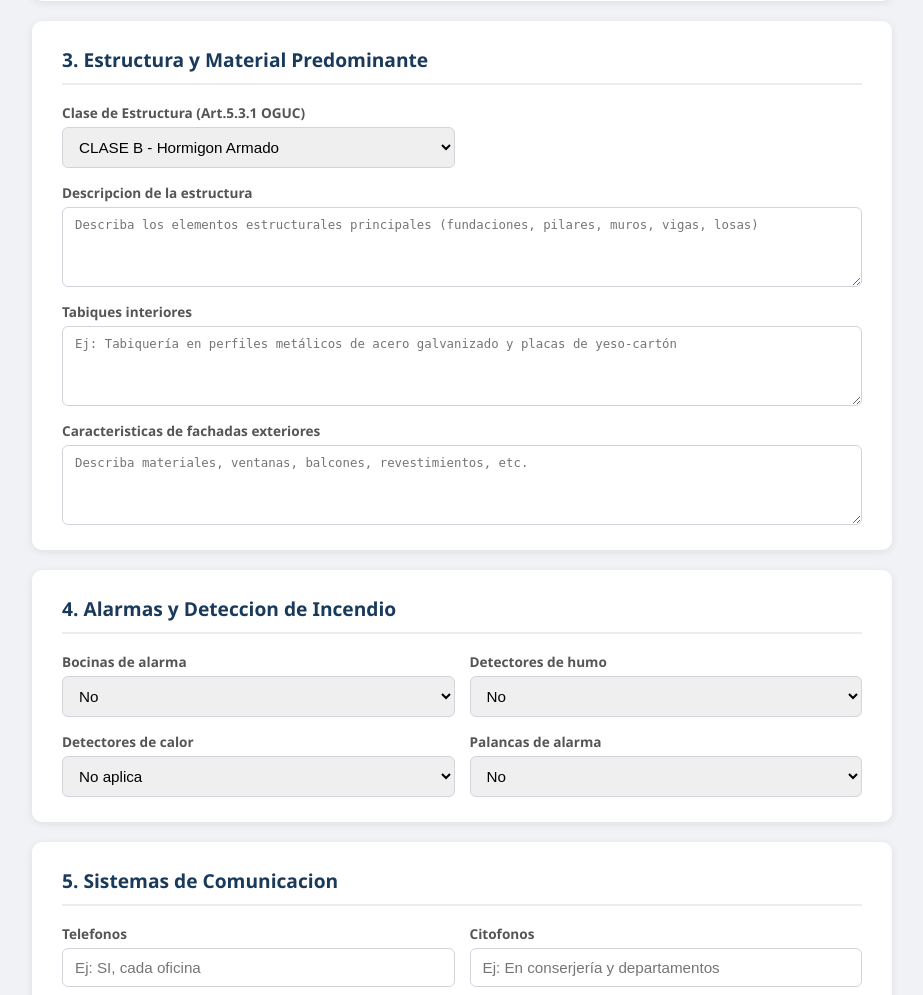
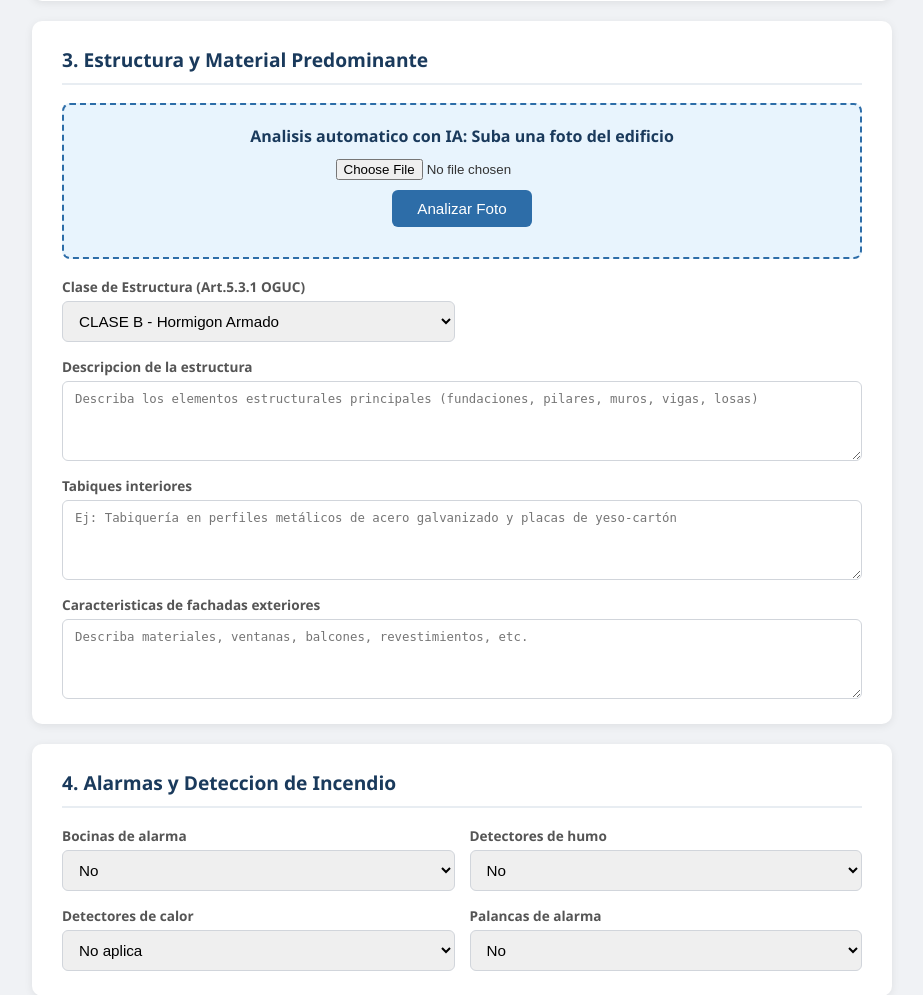
Before and after one commit to pipex360/PEE-GENERATOR, a Flask app: page / in a window 1280 px wide. Shown: the part 1493-2488 px from the top of the page, without its empty margins (178-1101 px from the left). Run offline with Flask 3, Linux system fonts and the light colour scheme.

Commit message:
feat: analisis automatico de estructura con IA (Claude Vision)
Sube una foto del edificio y la IA analiza automaticamente:
- Clase de estructura (A-E segun OGUC)
- Descripcion de estructura
- Tabiques interiores
- Caracteristicas de fachadas exteriores

Requiere API key de Anthropic en archivo .env (no se sube al repo).

https://claude.ai/code/session_013KiKCHwpgszsR9i12s3EzP

````diff
--- /dev/null
+++ b/analizar_edificio.py
@@ -0,0 +1,60 @@
+"""Analiza una foto de edificio usando Claude Vision para extraer datos estructurales."""
+import base64
+import json
+import os
+from anthropic import Anthropic
+from dotenv import load_dotenv
+
+load_dotenv()
+
+client = Anthropic(api_key=os.getenv("ANTHROPIC_API_KEY"))
+
+PROMPT = """Eres un experto en construcción y normativa chilena (OGUC). Analiza esta fotografía de un edificio y entrega la siguiente información en formato JSON.
+
+Debes responder SOLO con el JSON, sin texto adicional.
+
+{
+  "clase_estructura": "(CLASE A, B, C, D o E según Art. 5.3.1 OGUC: A=Acero, B=Hormigón armado, C=Albañilería reforzada, D=Albañilería confinada, E=Madera)",
+  "descripcion_estructura": "(Describe los elementos estructurales que se observan o infieren: fundaciones, pilares, muros, vigas, losas. Ejemplo: 'Estructura de hormigón armado. Los elementos estructurales corresponden a fundaciones, pilares, muros, vigas y losas. Se observa edificio de X pisos con muros y losas de hormigón armado')",
+  "tabiques_interiores": "(Infiere el tipo de tabiquería interior más probable según el tipo de construcción. Ejemplo: 'Tabiquería en perfiles metálicos de acero galvanizado (tipo volcomental) y placas de yeso-cartón (volcanita) y aislación de colchonetas de lana mineral.')",
+  "fachadas_exteriores": "(Describe detalladamente lo que observas en la fachada: materiales, ventanas, balcones, revestimientos, barandas, equipos visibles, acceso principal. Ejemplo: 'Fachada con ventanas y ventanales, estos últimos para dar acceso a balcones. Materiales predominantes: Fachadas exteriores de hormigón armado con revestimiento de estuco pintado (se observa terminación lisa color beige/crema). Balcones con barandas metálicas de acero. Vanos con marcos de aluminio con cristales simples.')"
+}
+
+Sé detallado y técnico. Describe exactamente lo que observas en la imagen. Si no puedes determinar algo con certeza, indica lo más probable según el tipo de edificio."""
+
+
+def analizar_foto(image_bytes, media_type="image/jpeg"):
+    """Analiza una foto de edificio y retorna los datos estructurales."""
+    image_b64 = base64.standard_b64encode(image_bytes).decode("utf-8")
+
+    message = client.messages.create(
+        model="claude-sonnet-4-20250514",
+        max_tokens=1024,
+        messages=[
+            {
+                "role": "user",
+                "content": [
+                    {
+                        "type": "image",
+                        "source": {
+                            "type": "base64",
+                            "media_type": media_type,
+                            "data": image_b64,
+                        },
+                    },
+                    {
+                        "type": "text",
+                        "text": PROMPT,
+                    },
+                ],
+            }
+        ],
+    )
+
+    response_text = message.content[0].text.strip()
+    # Limpiar posible markdown
+    if response_text.startswith("```"):
+        response_text = response_text.split("\n", 1)[1]
+        response_text = response_text.rsplit("```", 1)[0]
+
+    return json.loads(response_text)
--- a/app.py
+++ b/app.py
@@ -1,14 +1,37 @@
-from flask import Flask, render_template, request, send_file
+from flask import Flask, render_template, request, send_file, jsonify
 from docx_generator import generate_pee
+from analizar_edificio import analizar_foto
 import tempfile
 import os
 
 app = Flask(__name__)
+app.config["MAX_CONTENT_LENGTH"] = 16 * 1024 * 1024  # 16MB max
 
 
 @app.route("/", methods=["GET"])
 def index():
     return render_template("index.html")
+
+
+@app.route("/analizar-edificio", methods=["POST"])
+def analizar_edificio_route():
+    if "foto" not in request.files:
+        return jsonify({"error": "No se envió ninguna foto"}), 400
+    foto = request.files["foto"]
+    if foto.filename == "":
+        return jsonify({"error": "No se seleccionó ningún archivo"}), 400
+
+    image_bytes = foto.read()
+    # Detectar tipo de imagen
+    ext = foto.filename.rsplit(".", 1)[-1].lower()
+    media_types = {"jpg": "image/jpeg", "jpeg": "image/jpeg", "png": "image/png", "webp": "image/webp"}
+    media_type = media_types.get(ext, "image/jpeg")
+
+    try:
+        resultado = analizar_foto(image_bytes, media_type)
+        return jsonify(resultado)
+    except Exception as e:
+        return jsonify({"error": f"Error al analizar la imagen: {str(e)}"}), 500
 
 
 @app.route("/generar", methods=["POST"])
--- a/requirements.txt
+++ b/requirements.txt
@@ -1,3 +1,5 @@
 flask==3.1.1
 python-docx==1.2.0
 gunicorn==23.0.0
+anthropic>=0.86.0
+python-dotenv>=1.0.0
--- a/templates/index.html
+++ b/templates/index.html
@@ -184,10 +184,17 @@
         <!-- ESTRUCTURA -->
         <div class="section">
             <h2>3. Estructura y Material Predominante</h2>
+            <div style="background:#e8f4fd;border:2px dashed #2d6da8;border-radius:8px;padding:20px;margin-bottom:18px;text-align:center;">
+                <label style="font-weight:600;color:#1a3a5c;font-size:1em;display:block;margin-bottom:10px;">Analisis automatico con IA: Suba una foto del edificio</label>
+                <input type="file" id="foto_edificio" accept="image/*" style="margin-bottom:10px;">
+                <br>
+                <button type="button" id="btn_analizar" onclick="analizarEdificio()" style="padding:10px 25px;background:#2d6da8;color:white;border:none;border-radius:6px;font-size:0.95em;cursor:pointer;">Analizar Foto</button>
+                <div id="analisis_status" style="margin-top:10px;font-size:0.9em;color:#555;"></div>
+            </div>
             <div class="form-grid">
                 <div class="form-group">
                     <label>Clase de Estructura (Art.5.3.1 OGUC)</label>
-                    <select name="clase_estructura">
+                    <select name="clase_estructura" id="clase_estructura">
                         <option value="CLASE A">CLASE A - Acero</option>
                         <option value="CLASE B" selected>CLASE B - Hormigon Armado</option>
                         <option value="CLASE C">CLASE C - Albañileria Reforzada</option>
@@ -197,15 +204,15 @@
                 </div>
                 <div class="form-group full">
                     <label>Descripcion de la estructura</label>
-                    <textarea name="descripcion_estructura" placeholder="Describa los elementos estructurales principales (fundaciones, pilares, muros, vigas, losas)"></textarea>
+                    <textarea name="descripcion_estructura" id="descripcion_estructura" placeholder="Describa los elementos estructurales principales (fundaciones, pilares, muros, vigas, losas)"></textarea>
                 </div>
                 <div class="form-group full">
                     <label>Tabiques interiores</label>
-                    <textarea name="tabiques_interiores" placeholder="Ej: Tabiquería en perfiles metálicos de acero galvanizado y placas de yeso-cartón"></textarea>
+                    <textarea name="tabiques_interiores" id="tabiques_interiores" placeholder="Ej: Tabiquería en perfiles metálicos de acero galvanizado y placas de yeso-cartón"></textarea>
                 </div>
                 <div class="form-group full">
                     <label>Caracteristicas de fachadas exteriores</label>
-                    <textarea name="fachadas_exteriores" placeholder="Describa materiales, ventanas, balcones, revestimientos, etc."></textarea>
+                    <textarea name="fachadas_exteriores" id="fachadas_exteriores" placeholder="Describa materiales, ventanas, balcones, revestimientos, etc."></textarea>
                 </div>
             </div>
         </div>
@@ -495,5 +502,66 @@
 
     </div>
     </form>
+
+<script>
+function analizarEdificio() {
+    const fileInput = document.getElementById('foto_edificio');
+    const status = document.getElementById('analisis_status');
+    const btn = document.getElementById('btn_analizar');
+
+    if (!fileInput.files || !fileInput.files[0]) {
+        status.textContent = 'Por favor seleccione una foto del edificio primero.';
+        status.style.color = '#c00';
+        return;
+    }
+
+    const formData = new FormData();
+    formData.append('foto', fileInput.files[0]);
+
+    btn.disabled = true;
+    btn.textContent = 'Analizando...';
+    status.textContent = 'Analizando la foto con IA, espere unos segundos...';
+    status.style.color = '#2d6da8';
+
+    fetch('/analizar-edificio', { method: 'POST', body: formData })
+        .then(r => r.json())
+        .then(data => {
+            if (data.error) {
+                status.textContent = 'Error: ' + data.error;
+                status.style.color = '#c00';
+            } else {
+                // Llenar campos
+                if (data.clase_estructura) {
+                    const sel = document.getElementById('clase_estructura');
+                    for (let opt of sel.options) {
+                        if (opt.value === data.clase_estructura) {
+                            opt.selected = true;
+                            break;
+                        }
+                    }
+                }
+                if (data.descripcion_estructura) {
+                    document.getElementById('descripcion_estructura').value = data.descripcion_estructura;
+                }
+                if (data.tabiques_interiores) {
+                    document.getElementById('tabiques_interiores').value = data.tabiques_interiores;
+                }
+                if (data.fachadas_exteriores) {
+                    document.getElementById('fachadas_exteriores').value = data.fachadas_exteriores;
+                }
+                status.textContent = 'Analisis completado. Los campos fueron llenados automaticamente. Puede editarlos si lo necesita.';
+                status.style.color = '#0a7a0a';
+            }
+        })
+        .catch(err => {
+            status.textContent = 'Error de conexion: ' + err.message;
+            status.style.color = '#c00';
+        })
+        .finally(() => {
+            btn.disabled = false;
+            btn.textContent = 'Analizar Foto';
+        });
+}
+</script>
 </body>
 </html>
````
Also changed, not shown: 1 other file.
